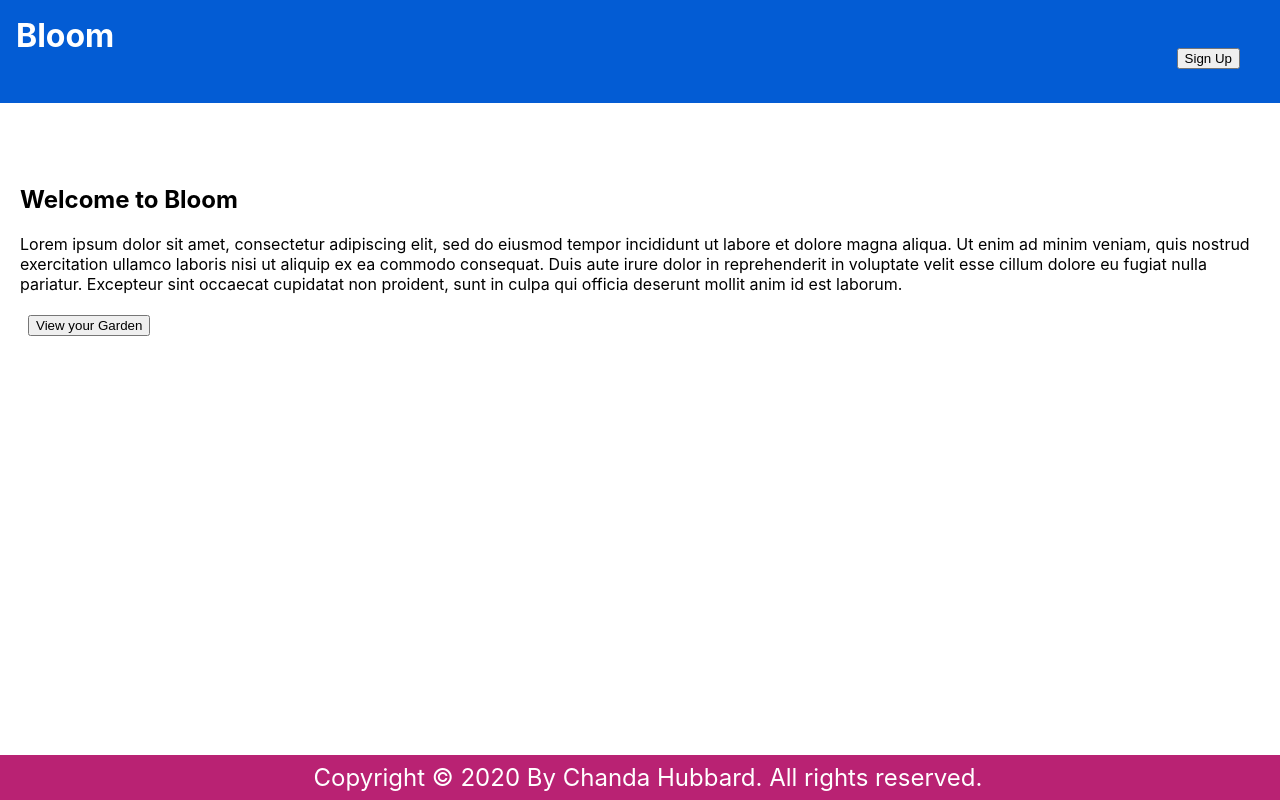
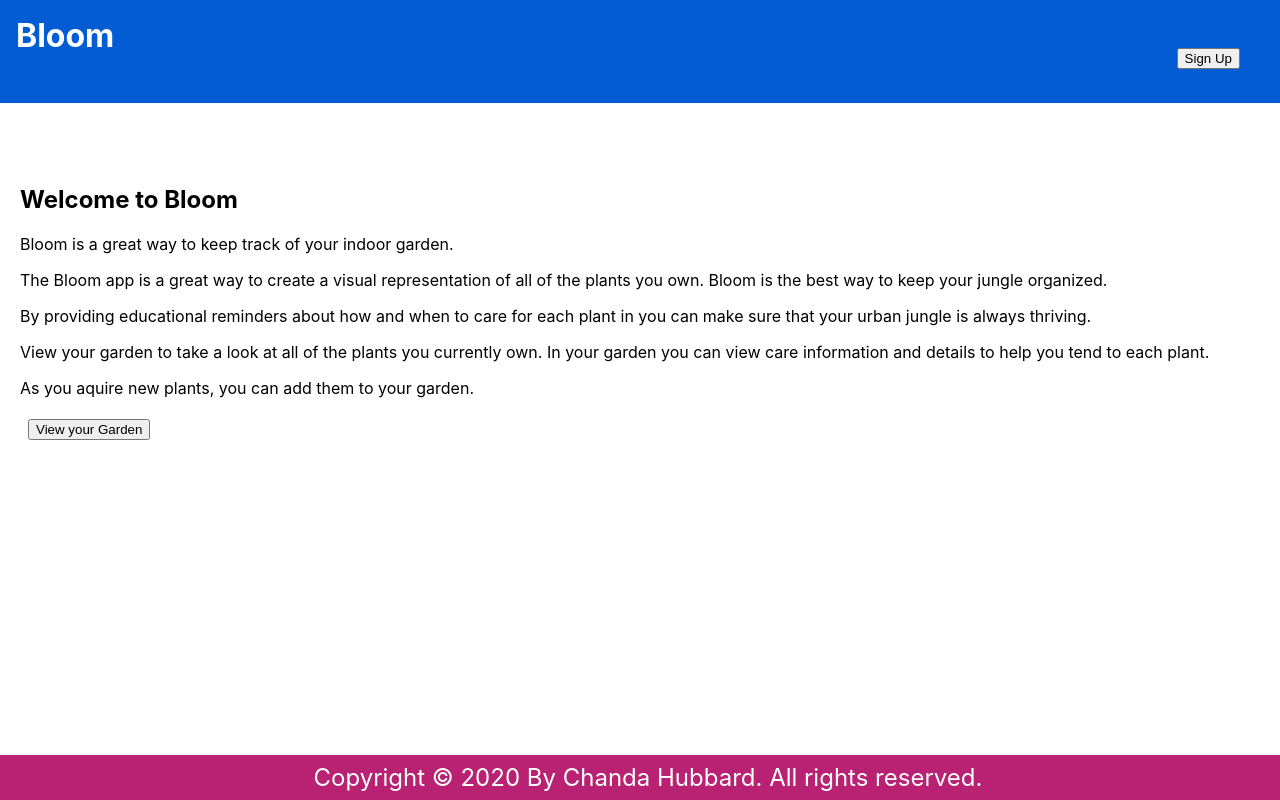
Before and after one commit to Chanda-Abdul/bloom-client, a React (Create React App) app: page / in a window 1280 px wide. Built offline with nearby package versions, Linux system fonts and the light colour scheme; no server answers.

Commit message:
MVP complete

```diff
--- a/src/components/LandingPage/LandingPage.js
+++ b/src/components/LandingPage/LandingPage.js
@@ -1,20 +1,28 @@
 import React from "react";
-import ViewGardenButton from '../ViewGardenButton/ViewGardenButton'
+import ViewGardenButton from "../ViewGardenButton/ViewGardenButton";
 
 export default class LandingPage extends React.Component {
   render() {
     return (
       <section>
         <h1>Welcome to Bloom</h1>
+        <p>Bloom is a great way to keep track of your indoor garden. </p>
         <p>
-          Lorem ipsum dolor sit amet, consectetur adipiscing elit, sed do
-          eiusmod tempor incididunt ut labore et dolore magna aliqua. Ut enim ad
-          minim veniam, quis nostrud exercitation ullamco laboris nisi ut
-          aliquip ex ea commodo consequat. Duis aute irure dolor in
-          reprehenderit in voluptate velit esse cillum dolore eu fugiat nulla
-          pariatur. Excepteur sint occaecat cupidatat non proident, sunt in
-          culpa qui officia deserunt mollit anim id est laborum.
+          The Bloom app is a great way to create a visual representation of all
+          of the plants you own. Bloom is the best way to keep your jungle
+          organized.
         </p>
+        <p>
+          By providing educational reminders about how and when to care for each
+          plant in you can make sure that your urban jungle is always thriving.{" "}
+        </p>
+        <p>
+          View your garden to take a look at all of the plants you currently
+          own. In your garden you can view care information and details to help
+          you tend to each plant.{" "}
+        </p>
+        <p>As you aquire new plants, you can add them to your garden.</p>
+
         <ViewGardenButton />
       </section>
     );
--- a/src/components/ViewGardenPage/ViewGardenPage.js
+++ b/src/components/ViewGardenPage/ViewGardenPage.js
@@ -11,30 +11,31 @@ export default class ViewGardenPage extends React.Component {
     return (
       <div className="top">
         <section>
-          <h1>Hello</h1>
-          <p>Welcome to your garden</p>
+          <h1>Hello...</h1>
+          <p>Welcome to your garden!</p>
           <p>
-            Lorem ipsum dolor sit amet, consectetur adipiscing elit, sed do
-            eiusmod tempor incididunt ut labore et dolore magna aliqua. Tellus
-            id interdum velit laoreet id donec ultrices tincidunt arcu. Amet
-            risus nullam eget felis eget nunc lobortis mattis. Viverra ipsum
-            nunc aliquet bibendum enim. In vitae turpis massa sed. Dolor sed
-            viverra ipsum nunc aliquet bibendum enim. Viverra accumsan in nisl
-            nisi.
+            All of the plants that are currently in your garden are listed
+            below.
           </p>
-          <p></p>
-          {/* conditionally render later */}
+          <p>
+            Click the 'delete' button on any plant to remove it from your garden
+          </p>
+          <p>
+            Click the 'More Info' button to view more indoor gardening tips.
+          </p>
+
+          <p>Add another plant to your garden here</p>
+          <Link to="/add">
+            <button className="myButton green">Add A Plant</button>
+          </Link>
+
           <section className="card-container">
             <div className="ui container details">
               {garden.map((item) => (
-                <PlantCard garden={item}  key={item.id}/>
+                <PlantCard garden={item} key={item.id} />
               ))}
             </div>
           </section>
-
-          <Link to="/add">
-            <button className="myButton green">Add A Plant</button>
-          </Link>
         </section>
       </div>
     );
```
